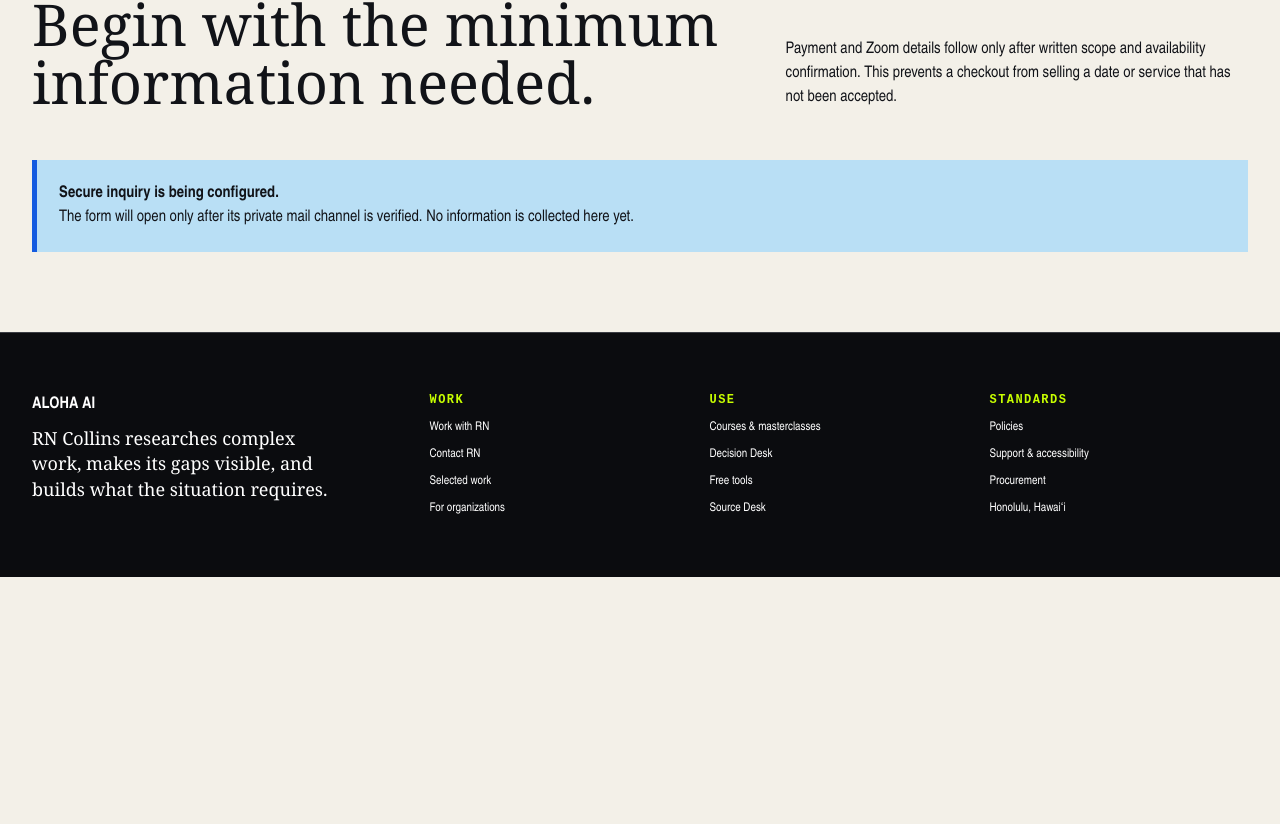
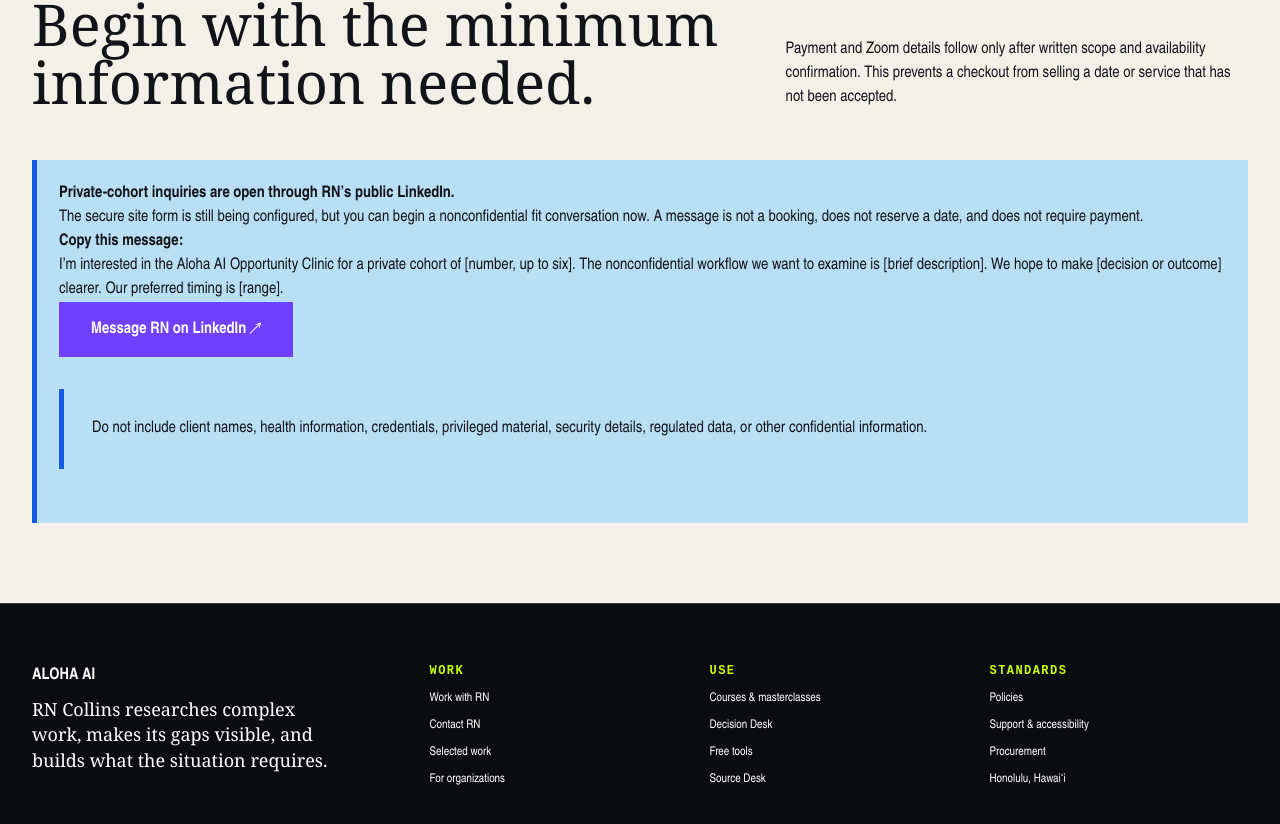
Before and after one commit to rn-collins/aloha-ai-consulting, a Next.js app: page /work/ai-opportunity-clinic in a window 1280 px wide. Shown: the part 3952-4776 px from the top of the page. Before the commit the page ends 4529 px from the top, so only its background shows below. Built offline with nearby package versions, Linux system fonts and the light colour scheme; no server answers.

Commit message:
Open an interim Clinic inquiry path
Replace the closed Clinic endpoint with a truthful, actionable LinkedIn inquiry route and copyable nonconfidential message template.

```diff
--- a/app/work/ai-opportunity-clinic/clinic-inquiry-form.tsx
+++ b/app/work/ai-opportunity-clinic/clinic-inquiry-form.tsx
@@ -8,7 +8,13 @@
 const initialState:ClinicInquiryState={status:"idle",message:""};
 export function ClinicInquiryForm({enabled}:{enabled:boolean}) {
   const [state,action,pending]=useActionState(submitClinicInquiry,initialState);
-  if (!enabled) return <div className="booking-state"><strong>Secure inquiry is being configured.</strong><br/>The form will open only after its private mail channel is verified. No information is collected here yet.</div>;
+  if (!enabled) return <div className="booking-state">
+    <strong>Private-cohort inquiries are open through RN’s public LinkedIn.</strong>
+    <p>The secure site form is still being configured, but you can begin a nonconfidential fit conversation now. A message is not a booking, does not reserve a date, and does not require payment.</p>
+    <p><strong>Copy this message:</strong><br/>I’m interested in the Aloha AI Opportunity Clinic for a private cohort of [number, up to six]. The nonconfidential workflow we want to examine is [brief description]. We hope to make [decision or outcome] clearer. Our preferred timing is [range].</p>
+    <a className="button primary" href="https://www.linkedin.com/in/rn-collins" target="_blank" rel="noreferrer">Message RN on LinkedIn ↗</a>
+    <p className="quiet-note">Do not include client names, health information, credentials, privileged material, security details, regulated data, or other confidential information.</p>
+  </div>;
   return <form action={action} className="clinic-inquiry">
     <Script src="https://challenges.cloudflare.com/turnstile/v0/api.js" strategy="lazyOnload"/>
     <div className="form-grid">
```
